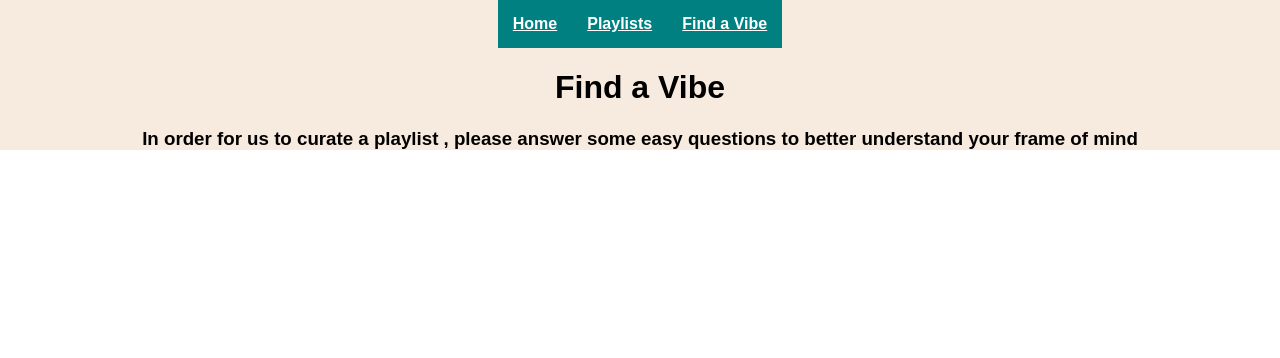
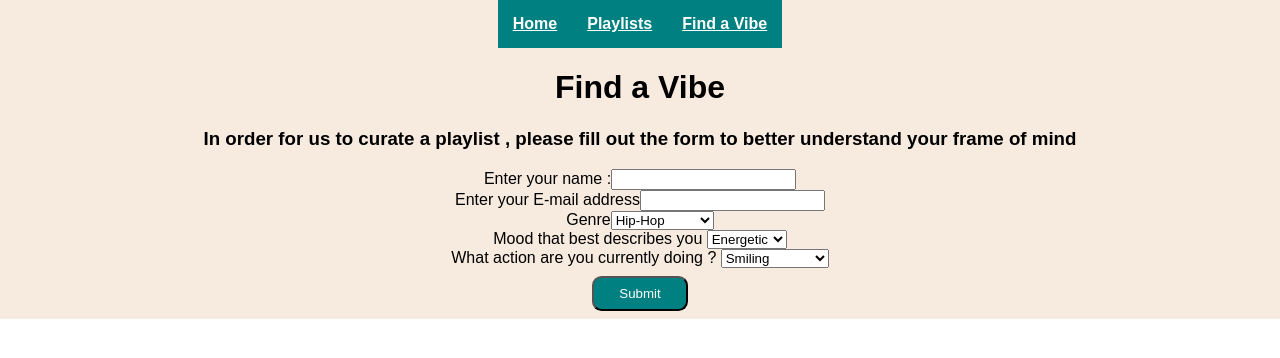
Before and after one commit to cgold1994/vibeFinder, a React (Create React App) app: page /findvibe in a window 1280 px wide. Shown: the top 358 px of the page. Built offline with nearby package versions, Linux system fonts and the light colour scheme.

Commit message:
last minute addition

```diff
--- a/src/pages/VibePage.js
+++ b/src/pages/VibePage.js
@@ -3,12 +3,67 @@ import { useState} from 'react'
 
 
 const VibePage = () => {
+    const [myGenre, setMyGenre] = useState("")
+    const [myMood, setMyMood] =useState("")
+    const [myBehavior, setMyBehavior]= useState("")
+
+    const handleChange = (e) => {
+        setMyGenre(e.target.value)
+        setMyMood(e.target.value)
+        setMyBehavior(e.target.value)
+    }
     return(
         <div classname="vibe">
            <h1>Find a Vibe</h1>
 
-           <h3>In order for us to curate a playlist , please answer some easy questions to better understand your frame of mind</h3>
+           <h3>In order for us to curate a playlist , please fill out the form to better understand your frame of mind</h3>
+            <form>
+                <label>Enter your name :</label>
+                <input type="text" />
+            </form>
+            <form>
+                <label>Enter your E-mail address</label>
+                <input type="email" />
+            </form>
+            <form>
+                <label>Genre</label>
+                <select value={myGenre} onChange={handleChange}>
+                    <option value="Hip-Hop">Hip-Hop</option>
+                    <option value="R and B">R and B</option>
+                    <option value="Pop">Pop</option>
+                    <option value="Rock">Rock</option>
+                    <option value="Jazz">Jazz</option>
+                    <option value="Reggae/Soca">Reggae/Soca</option>
+                    <option value="Dance">Dance</option>
+                </select>
+            </form>
+            <form>
+                 <label>Mood that best describes you </label>
+                <select value={myMood} onChange={handleChange}>
+                    <option value="Energetic">Energetic</option>
+                    <option value="Gloomy">Gloomy</option>
+                    <option value="Confident">Confident</option>
+                    <option value="Loved">Loved</option>
+                    <option value="Peaceful">Peaceful</option>
+                    <option value="Hopeful">Hopeful</option>
+                    <option value="Renewed">Renewed</option>
+                </select>
+            </form>
+            <form>
+                <label> What action are you currently doing ? </label>
+                <select value={myBehavior} onChange={handleChange}>
+                    <option value="smiling">Smiling</option>
+                    <option value="crying">Crying</option>
+                    <option value="Relaxing">Relaxing</option>
+                    <option value="dancing">Dancing</option>
+                    <option value="concentrating">Concentrating</option>
+                    <option value="day-dreaming">Day-Dreaming</option>
+                    <option value="cleaning">Cleaning</option>
+                </select>
+            </form>
+            <button type="submit">Submit</button>
         </div>
+
     )
 }
 
```
